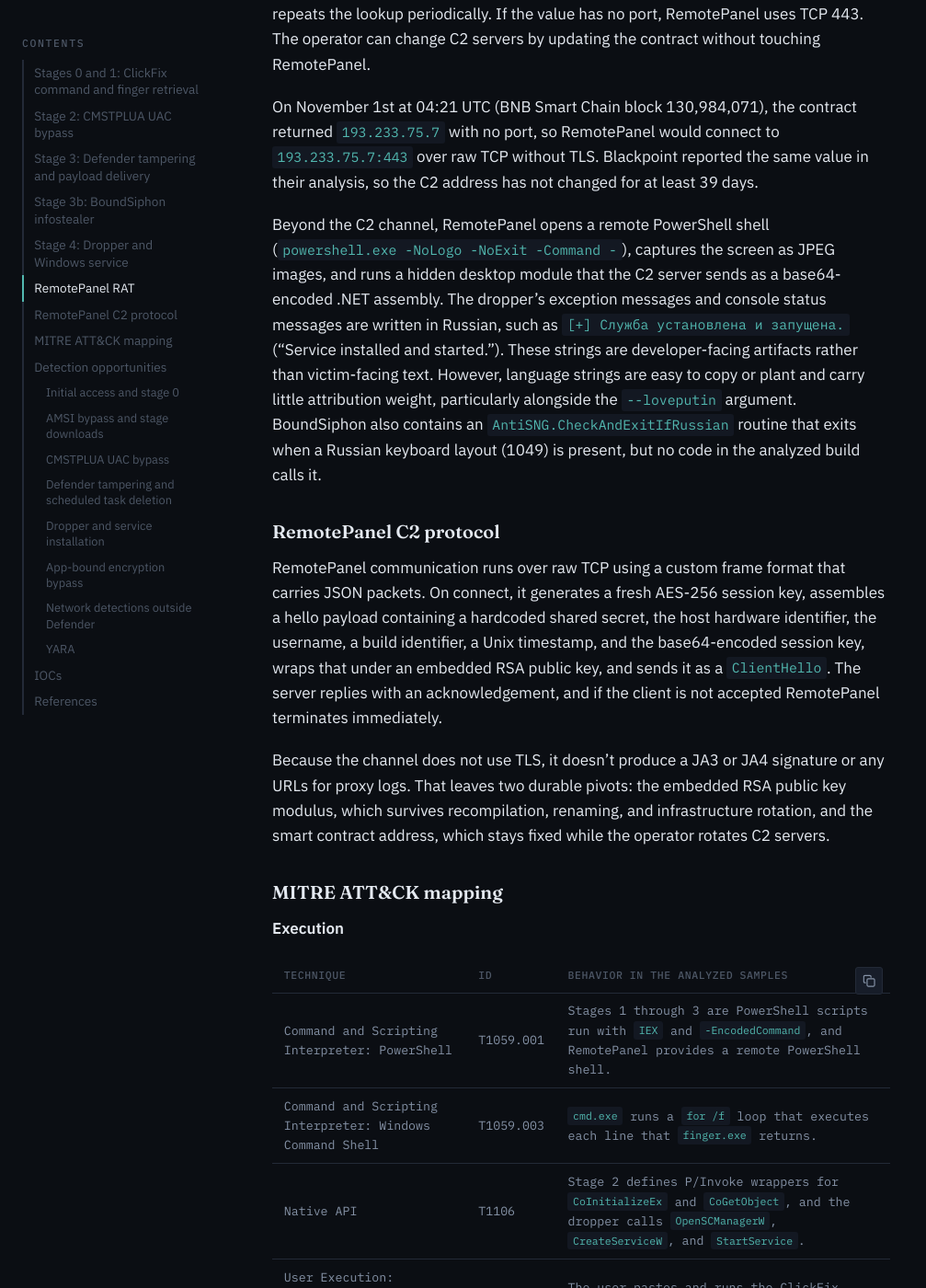
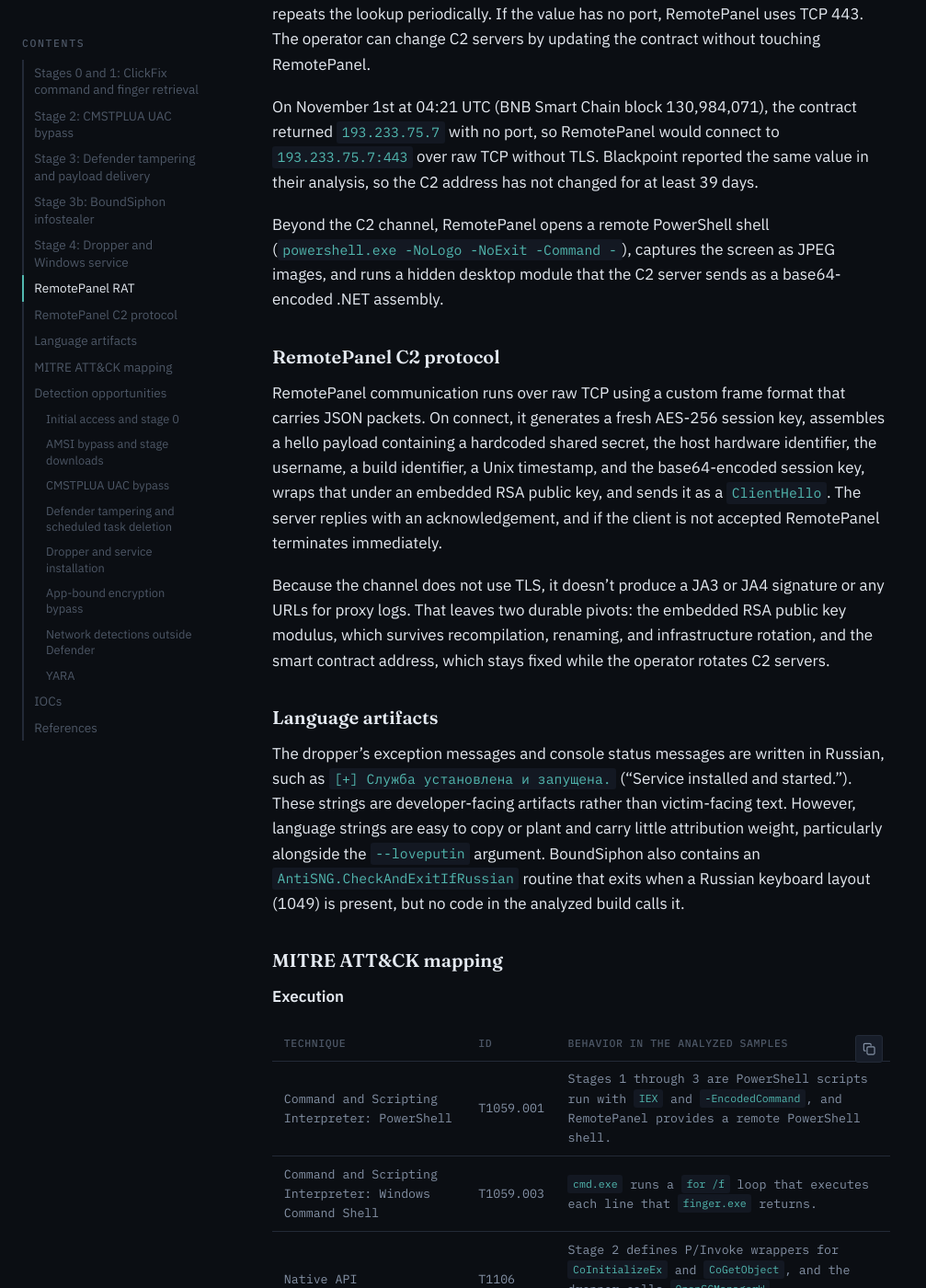
Before and after one commit to jacobholtz/jacobholtz.github.io, a Jekyll site: the page built from _posts/2026-11-02-analyzing-a-multi-stage-clickfix-incident.md, in a window 1280 px wide and 1400 px high, scrolled down 5238 px. Shown: the whole window at 92% size, without its empty margins (0-1007 px from the left). Built offline with Jekyll 4.4.1, drawn with Linux system fonts in a browser that asks for light colours; some of the changed text lies outside the part shown.

Commit message:
Move language artifacts into their own section of the ClickFix writeup
Co-Authored-By: Claude Opus 5.5 <noreply@anthropic.com>

```diff
--- a/_posts/2026-11-02-analyzing-a-multi-stage-clickfix-incident.md
+++ b/_posts/2026-11-02-analyzing-a-multi-stage-clickfix-incident.md
@@ -64,13 +64,17 @@ RemotePanel first checks environment variables for its command and control addre
 
 On November 1st at 04:21 UTC (BNB Smart Chain block 130,984,071), the contract returned `193.233.75.7` with no port, so RemotePanel would connect to `193.233.75.7:443` over raw TCP without TLS. Blackpoint reported the same value in their analysis, so the C2 address has not changed for at least 39 days.
 
-Beyond the C2 channel, RemotePanel opens a remote PowerShell shell (`powershell.exe -NoLogo -NoExit -Command -`), captures the screen as JPEG images, and runs a hidden desktop module that the C2 server sends as a base64-encoded .NET assembly. The dropper's exception messages and console status messages are written in Russian, such as `[+] Служба установлена и запущена.` ("Service installed and started."). These strings are developer-facing artifacts rather than victim-facing text. However, language strings are easy to copy or plant and carry little attribution weight, particularly alongside the `--loveputin` argument. BoundSiphon also contains an `AntiSNG.CheckAndExitIfRussian` routine that exits when a Russian keyboard layout (1049) is present, but no code in the analyzed build calls it.
+Beyond the C2 channel, RemotePanel opens a remote PowerShell shell (`powershell.exe -NoLogo -NoExit -Command -`), captures the screen as JPEG images, and runs a hidden desktop module that the C2 server sends as a base64-encoded .NET assembly.
 
 ### RemotePanel C2 protocol
 
 RemotePanel communication runs over raw TCP using a custom frame format that carries JSON packets. On connect, it generates a fresh AES-256 session key, assembles a hello payload containing a hardcoded shared secret, the host hardware identifier, the username, a build identifier, a Unix timestamp, and the base64-encoded session key, wraps that under an embedded RSA public key, and sends it as a `ClientHello`. The server replies with an acknowledgement, and if the client is not accepted RemotePanel terminates immediately.
 
 Because the channel does not use TLS, it doesn't produce a JA3 or JA4 signature or any URLs for proxy logs. That leaves two durable pivots: the embedded RSA public key modulus, which survives recompilation, renaming, and infrastructure rotation, and the smart contract address, which stays fixed while the operator rotates C2 servers.
+
+### Language artifacts
+
+The dropper's exception messages and console status messages are written in Russian, such as `[+] Служба установлена и запущена.` ("Service installed and started."). These strings are developer-facing artifacts rather than victim-facing text. However, language strings are easy to copy or plant and carry little attribution weight, particularly alongside the `--loveputin` argument. BoundSiphon also contains an `AntiSNG.CheckAndExitIfRussian` routine that exits when a Russian keyboard layout (1049) is present, but no code in the analyzed build calls it.
 
 ### MITRE ATT&CK mapping
 
```
Also changed, not shown: other parts of _posts/2026-11-02-analyzing-a-multi-stage-clickfix-incident.md (+2 -2 lines).
